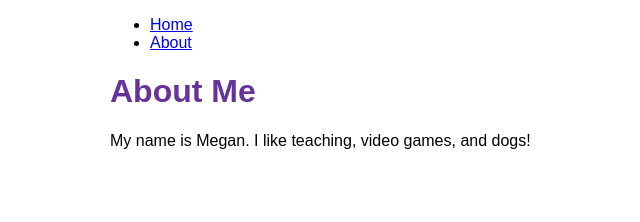
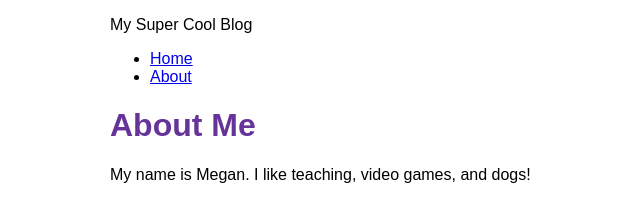
Before and after one commit to meganesu/gatsby-intro-workshop-example-site, a Gatsby site: page /about in a window 1280 px wide. Shown: the whole page, without its empty margins (280-920 px from the left). Built offline with nearby package versions, Linux system fonts and the light colour scheme; Gatsby itself is replaced by a stand-in of ours.

Commit message:
feat: add site title to Layout (with useStaticQuery)

```diff
--- a/gatsby-config.js
+++ b/gatsby-config.js
@@ -1,6 +1,7 @@
 module.exports = {
   siteMetadata: {
-    title: "intro-workshop-timing",
+    title: "My Super Cool Blog",
+    description: "A place where I write about whatever I want!"
   },
   plugins: [
     `gatsby-plugin-image`,
--- a/src/components/layout.js
+++ b/src/components/layout.js
@@ -1,12 +1,24 @@
 import React from "react";
-import { Link } from 'gatsby'
+import { Link, useStaticQuery, graphql } from 'gatsby'
 
 import styles from './layout.module.css'
 
 const Layout = ({ pageTitle, children }) => {
+  const data = useStaticQuery(graphql`
+    query {
+      site {
+        siteMetadata {
+          title
+          description
+        }
+      }
+    }
+  `)
+
   return (
     <main className={styles.container}>
-      <title>{pageTitle}</title>
+      <title>{data.site.siteMetadata.title}</title>
+      <p className={styles.siteTitle}>{data.site.siteMetadata.title}</p>
       <nav>
 				<ul className={styles.navLinks}>
 					<li><Link to="/">Home</Link></li>
--- a/src/components/layout.module.css
+++ b/src/components/layout.module.css
@@ -22,3 +22,9 @@
 .nav-links a {
 	color: black;
 }
+
+.site-title {
+	font-size: 3rem;
+	color: gray;
+	font-weight: 700;
+}
```
